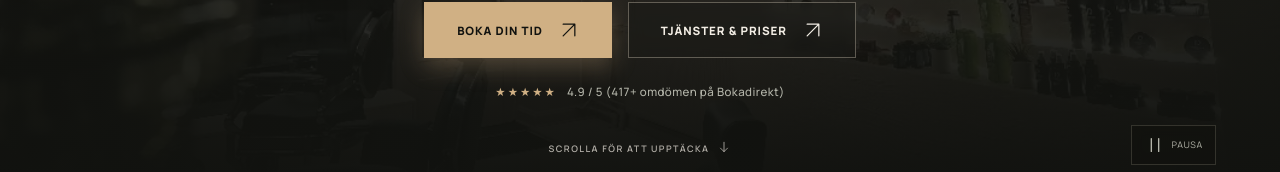
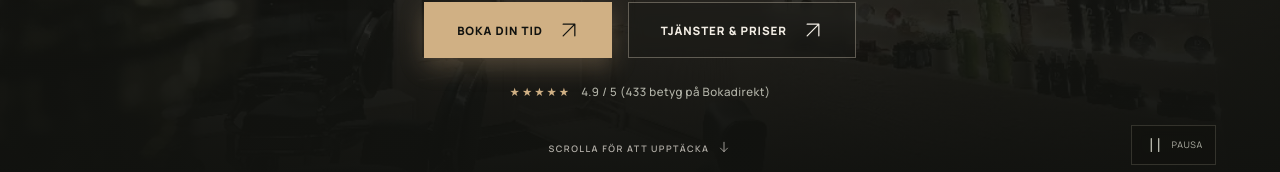
Before and after one commit to Raffi02k/manwithclass, a React (Vite) app in the folder frontend/: page / in a window 1280 px wide. Shown: the part 613-785 px from the top of the page. Built offline with nearby package versions, Linux system fonts and the light colour scheme.

Commit message:
feat: update review count to 433 ratings on Bokadirekt

```diff
--- a/frontend/src/components/CinematicHero.tsx
+++ b/frontend/src/components/CinematicHero.tsx
@@ -130,7 +130,7 @@ export function CinematicHero() {
         <div className="hero-video__trust">
           <span className="hero-video__trust-stars" aria-hidden="true">★★★★★</span>
           <span>
-            {site.bookingRating} / 5 ({site.bookingRatingCount}+ {t('omdömen på Bokadirekt', 'reviews on Bokadirekt')})
+            {site.bookingRating} / 5 ({site.bookingRatingCount} {t('betyg på Bokadirekt', 'ratings on Bokadirekt')})
           </span>
         </div>
       </div>
--- a/frontend/src/content/site.ts
+++ b/frontend/src/content/site.ts
@@ -46,9 +46,9 @@ export const site: SiteConfig = {
   directionsUrl: 'https://www.google.com/maps/dir/?api=1&destination=Man+With+Class+Upplandsgatan+51+Stockholm',
   mapsEmbed: 'https://maps.google.com/maps?q=Man%20With%20Class%20Upplandsgatan%2051%20Stockholm&z=16&t=k&ie=UTF8&iwloc=&output=embed',
   creditUrl: 'https://mediamagnet.se/',
-  checked: '2026-09-15',
+  checked: '2026-10-01',
   bookingRating: 4.9,
-  bookingRatingCount: 417,
+  bookingRatingCount: 433,
   indexable: import.meta.env.VITE_ENABLE_INDEXING === 'true' && import.meta.env.VITE_CONTENT_APPROVED === 'true',
   hours: [
     { label: { sv: 'Måndag – fredag', en: 'Monday – Friday' }, value: { sv: '10:00 – 19:00', en: '10:00 – 19:00' } },
```
